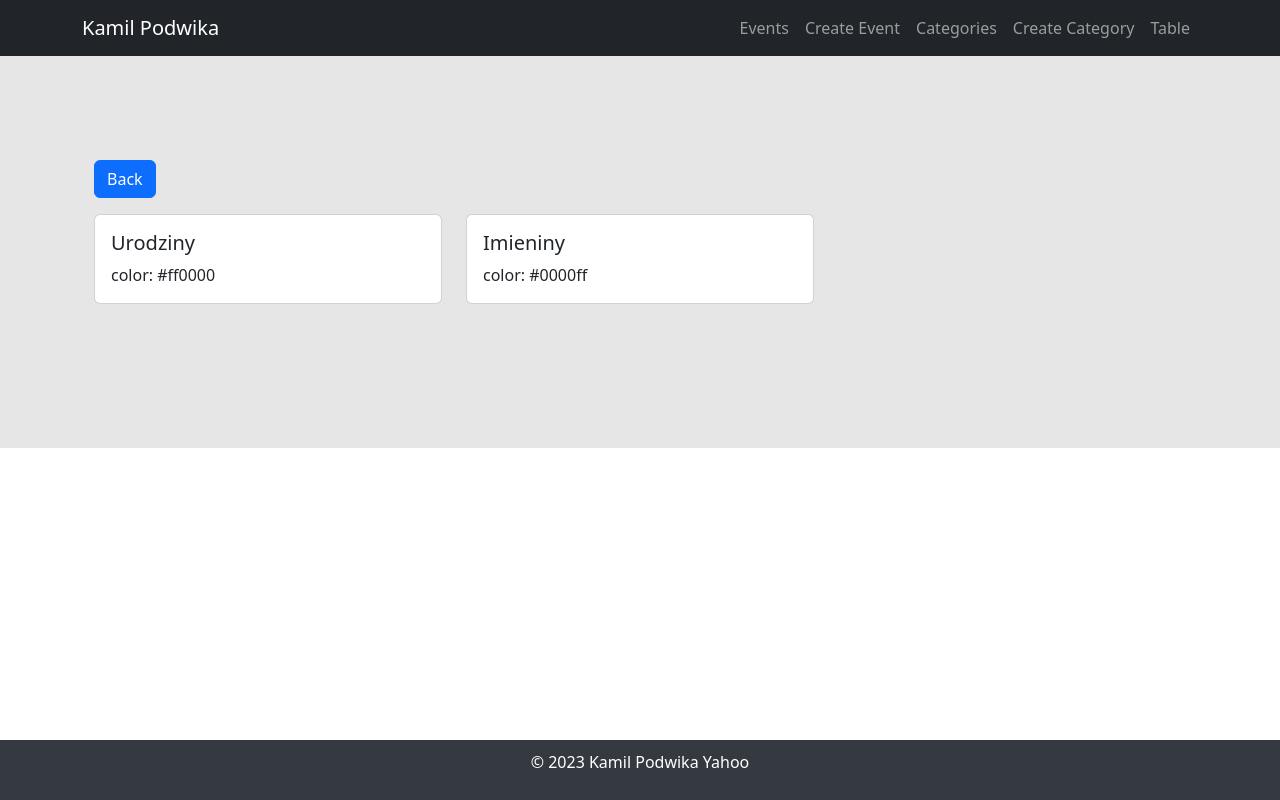
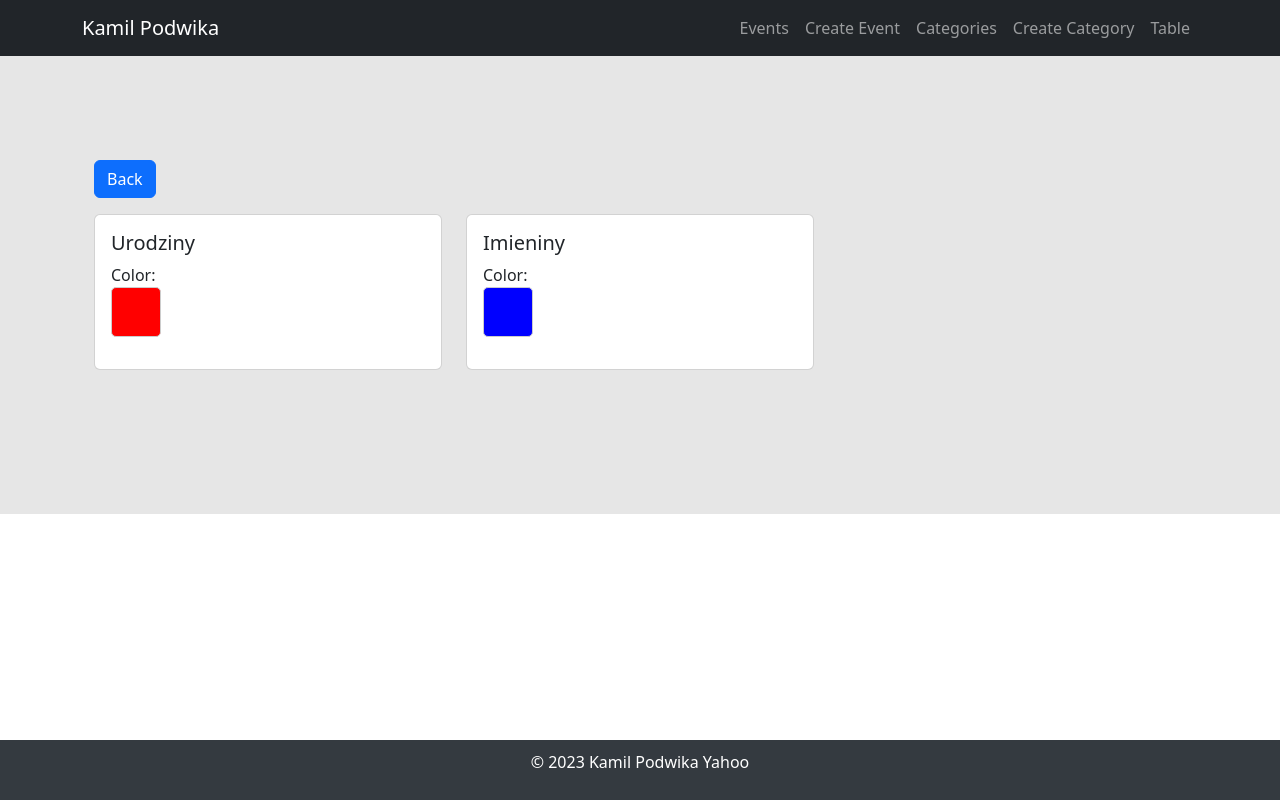
Before and after one commit to KamilPo/my_app, a React (Create React App) app: page /categories in a window 1280 px wide. Built offline with nearby package versions, Linux system fonts and the light colour scheme.

Commit message:
view changes

```diff
--- a/src/pages/Categories.js
+++ b/src/pages/Categories.js
@@ -10,7 +10,18 @@ export default function Categories(props) {
       <Link to={"/categories/" + category.id} style={{ textDecoration: 'none', color: 'inherit' }}>
         <div class="card-body">
           <h5 class="card-title">{category.name}</h5>
-          <p class="card-text">{ "color: " +  category.color }</p>
+          <div className="mb-3">
+            <text>Color:</text>
+            <div
+              style={{
+                width: "50px",
+                height: "50px",
+                backgroundColor: category.color,
+                borderRadius: "5px",
+                border: "1px solid #ccc",
+              }}
+            ></div>
+          </div>
         </div>
         </Link>
       </div>
```
